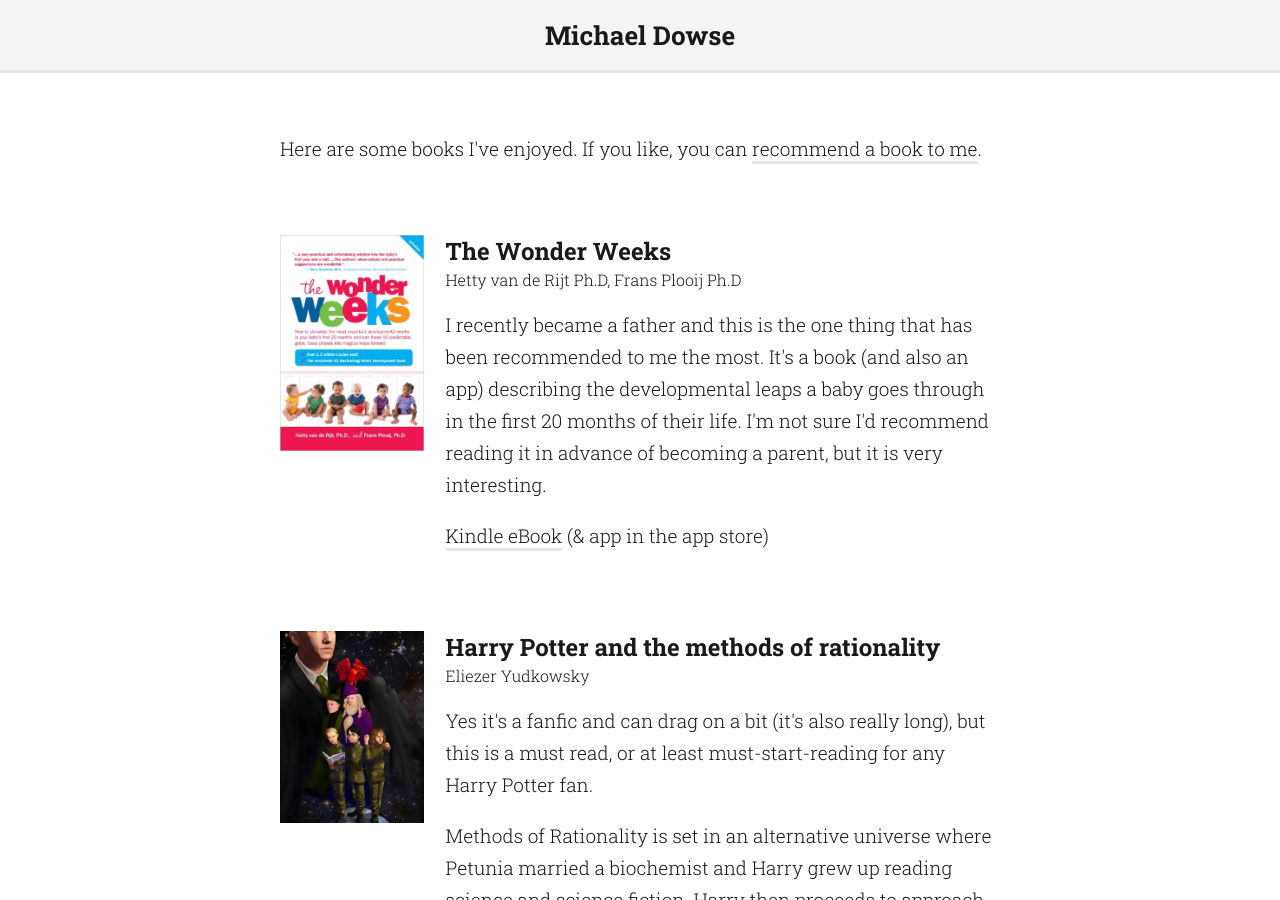
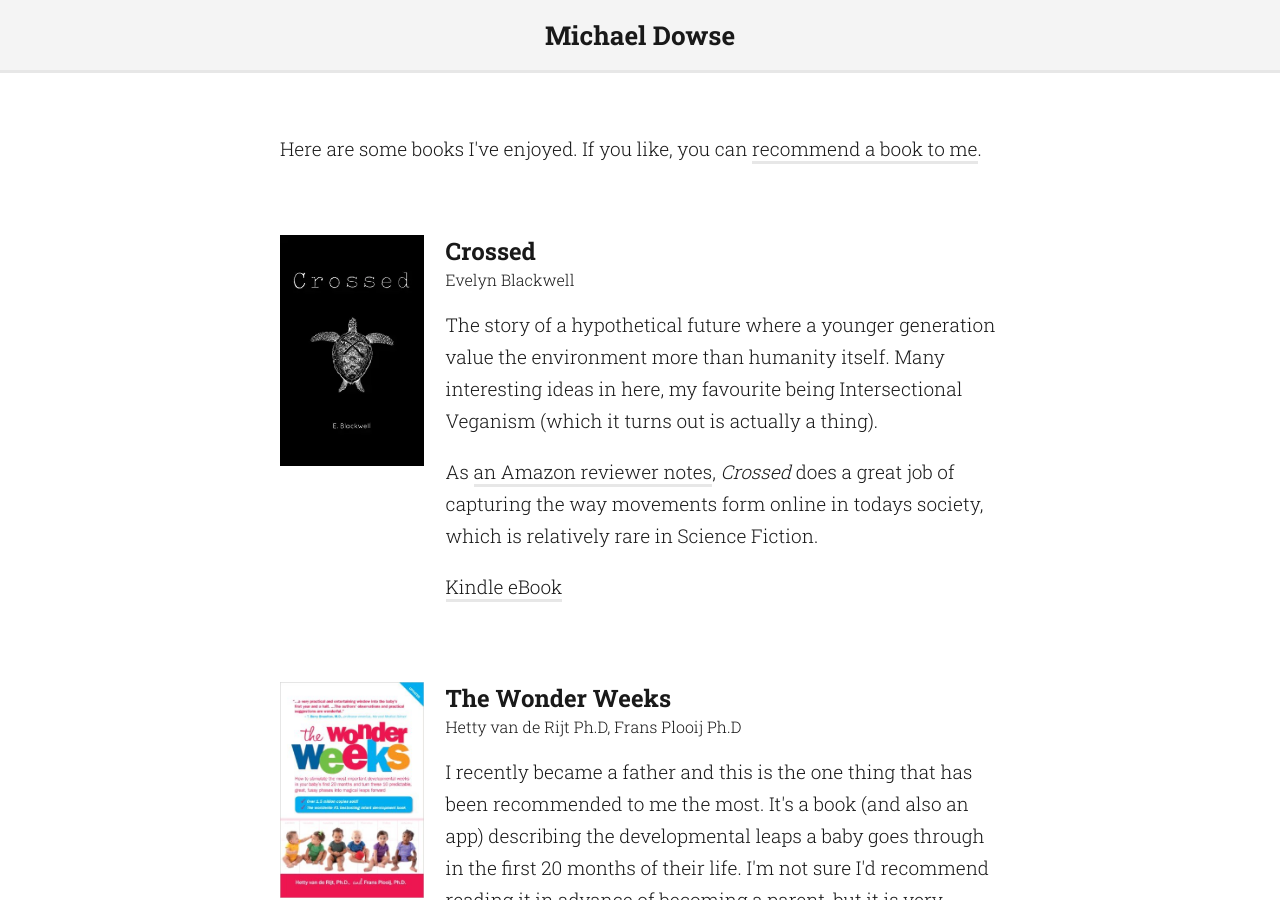
Before and after one commit to MichaelDowse/michaeldowse.github.io, a Jekyll site: the page built from _pages/books.markdown, in a window 1280 px wide and 900 px high. Built offline with Jekyll 4.4.1, drawn with Linux system fonts in a browser that asks for light colours.

Commit message:
Added crossed

```diff
--- a/_pages/books.markdown
+++ b/_pages/books.markdown
@@ -7,6 +7,20 @@ slug: "books"
 
 <p>Here are some books I've enjoyed. If you like, you can <a href="mailto:books@michaeldowse.name">recommend a book to me</a>.</p>
 <br>
+
+<div class="book">
+  <img src="/images/books/crossed.jpg" />
+  <div class="summary">
+    <h2>Crossed</h2>
+    <blockquote>Evelyn Blackwell</blockquote>
+    <p>The story of a hypothetical future where a younger generation value the environment more than humanity itself. Many interesting ideas in here, my favourite being Intersectional Veganism (which it turns out is actually a thing).</p>
+
+    <p>As <a href="http://www.amazon.com/review/R2WRPEHLW2AL34/ref=cm_cr_dp_title?ie=UTF8&ASIN=B010EO3A3K&channel=detail-glance&nodeID=133140011&store=digital-text">an Amazon reviewer notes</a>, <em>Crossed</em> does a great job of capturing the way movements form online in todays society, which is relatively rare in Science Fiction.</p>
+
+    <p><a href="http://www.amazon.com/dp/B010EO3A3K/ref=r_soa_w_d">Kindle eBook</a></p>
+  </div>
+  <br>
+</div>
 
 <div class="book">
   <img src="/images/books/wonder_weeks.jpg" />
```
Also changed, not shown: _posts/power.markdown (deleted), _posts/startup-weekend-health.markdown (deleted), images/books/crossed.jpg (added), 3 other files.
